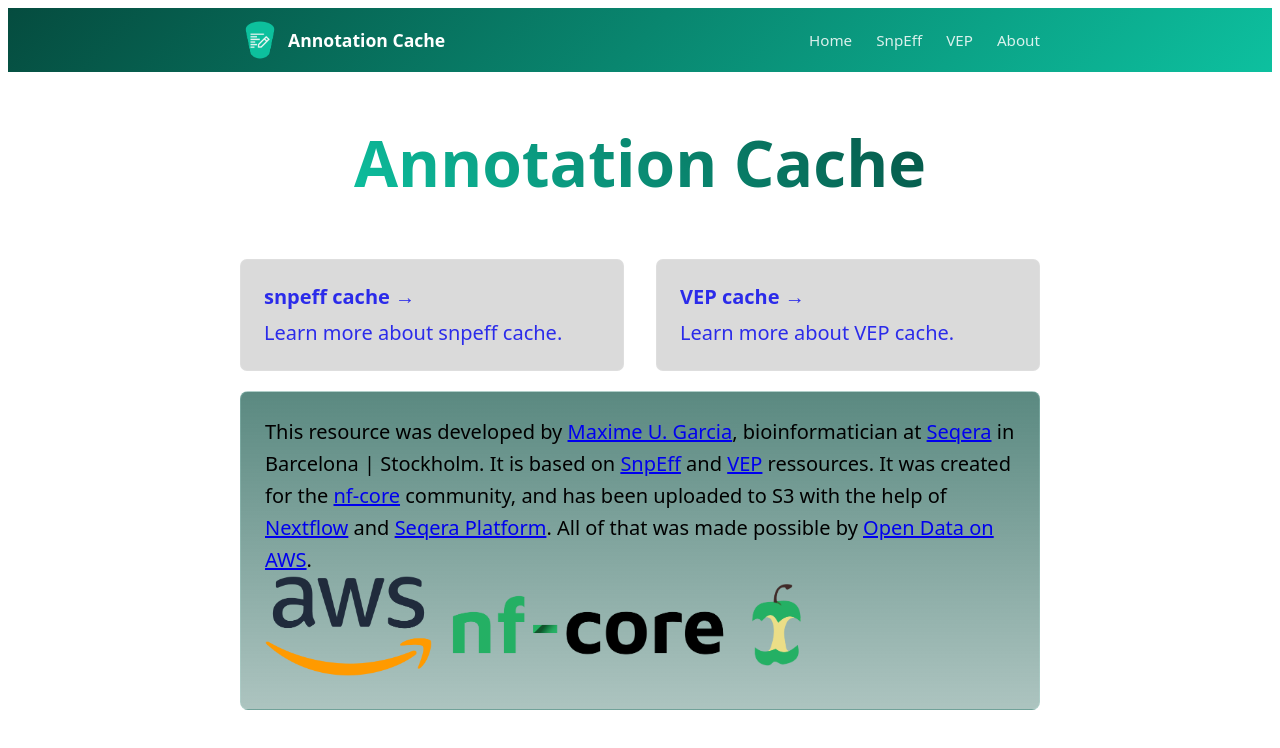
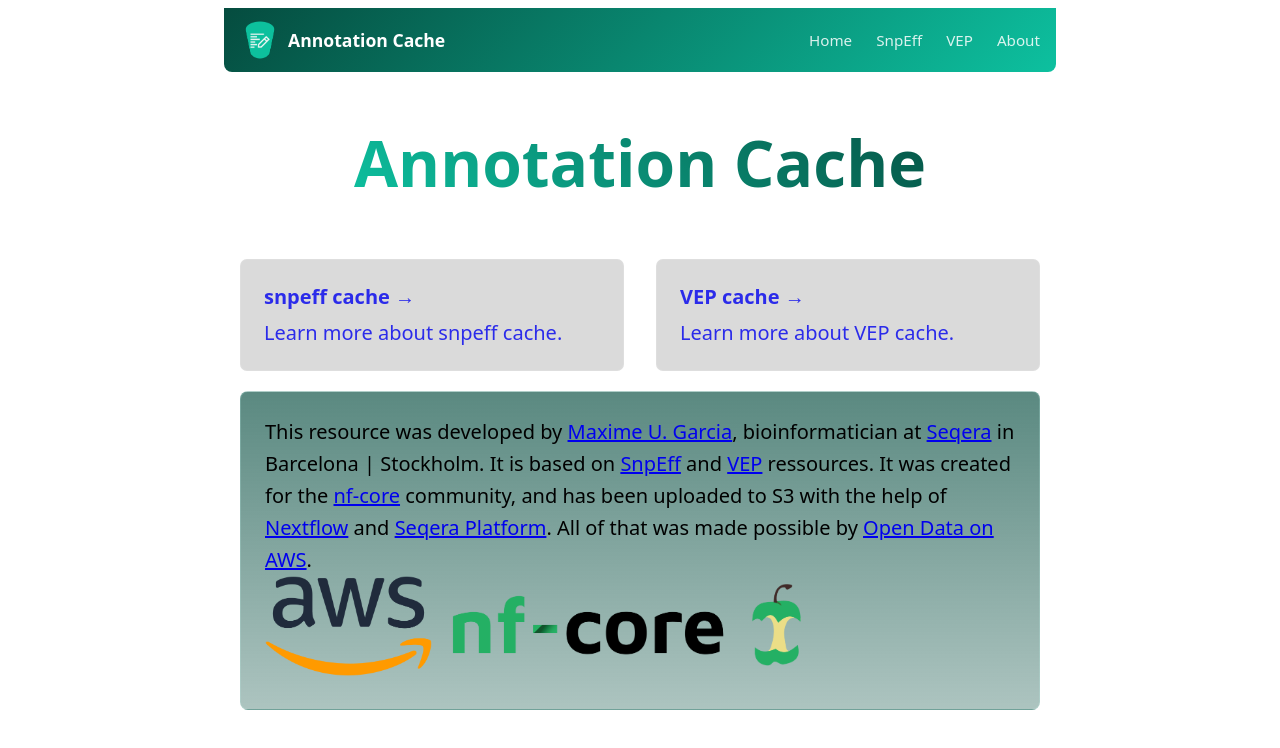
Before and after one commit to annotation-cache/annotation-cache.github.io, an Astro site: page / in a window 1280 px wide. Built offline with nearby package versions, Linux system fonts and the light colour scheme; Astro itself is replaced by a stand-in of ours.

Commit message:
fix: constrain nav background to content width

```diff
--- a/src/components/Navbar.astro
+++ b/src/components/Navbar.astro
@@ -15,7 +15,6 @@
 
 <style>
     nav {
-        background: linear-gradient(135deg, rgb(var(--accent-dark)), rgb(var(--accent)));
         position: sticky;
         top: 0;
         z-index: 100;
@@ -28,6 +27,8 @@
         margin: 0 auto;
         width: 800px;
         max-width: calc(100% - 2rem);
+        background: linear-gradient(135deg, rgb(var(--accent-dark)), rgb(var(--accent)));
+        border-radius: 0 0 8px 8px;
     }
     .logo {
         display: flex;
```
